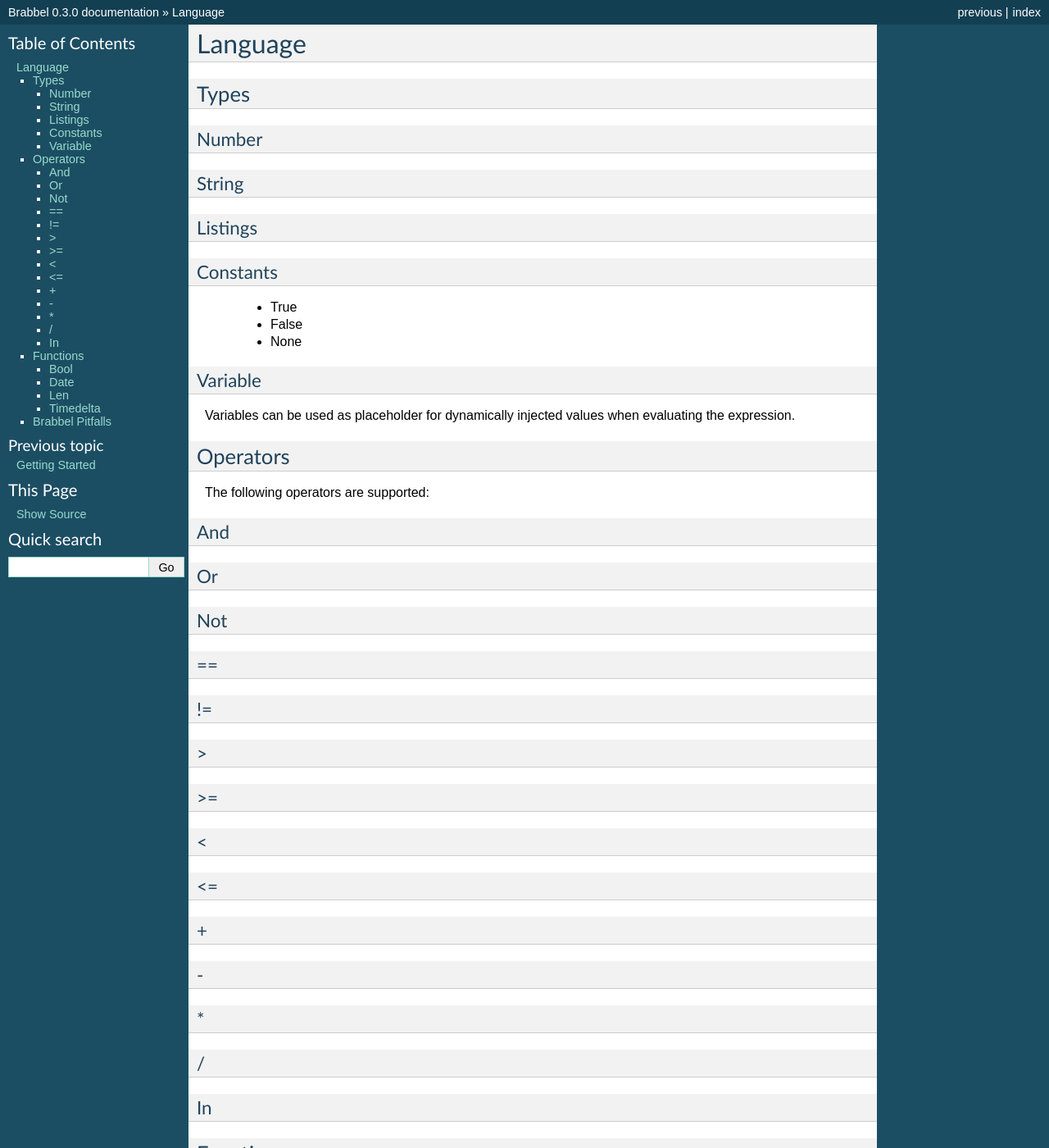
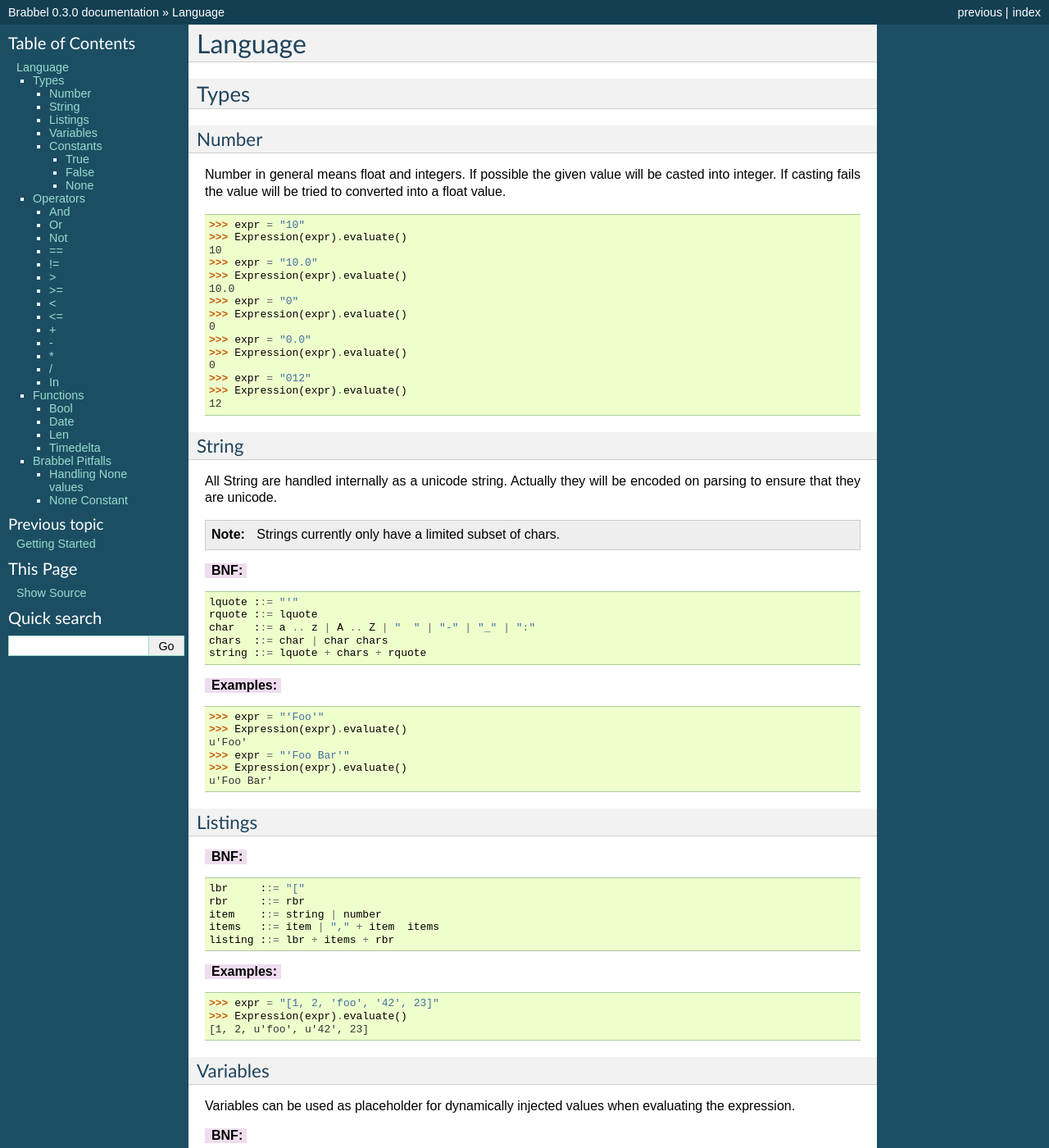
Before and after one commit to ringo-framework/brabbel, a Sphinx documentation site: the page built from docs/main.rst, in a window 1280 px wide and 1400 px high. Shown: the whole window at 82% size. Built offline with Sphinx 7.4.7, drawn with Linux system fonts in a browser that asks for light colours; formulas are drawn with MathJax 3; some of the changed text lies outside the part shown.

Commit message:
Added more docstrings.

```diff
--- a/docs/main.rst
+++ b/docs/main.rst
@@ -7,27 +7,138 @@ Types
 
 Number
 ------
+Number in general means float and integers. If possible the given value will
+be casted into integer. If casting fails the value will be tried to converted
+into a float value.
+
+.. doctest::
+
+        >>> expr = "10"
+        >>> Expression(expr).evaluate()
+        10
+        >>> expr = "10.0"
+        >>> Expression(expr).evaluate()
+        10.0
+        >>> expr = "0"
+        >>> Expression(expr).evaluate()
+        0
+        >>> expr = "0.0"
+        >>> Expression(expr).evaluate()
+        0
+        >>> expr = "012"
+        >>> Expression(expr).evaluate()
+        12
 
 String
 ------
+All String are handled internally as a unicode string. Actually they will be
+encoded on parsing to ensure that they are unicode.
+
+.. note::
+        Strings currently only have a limited subset of chars.
+
+:BNF:
+
+.. parsed-literal::
+
+        lquote ::= "'"
+        rquote ::= lquote
+        char   ::= a .. z | A .. Z | "  " | "-" | "_" | ":"
+        chars  ::= char | char chars
+        string ::= lquote + chars + rquote
+
+
+:Examples:
+
+.. doctest::
+
+        >>> expr = "'Foo'"
+        >>> Expression(expr).evaluate()
+        u'Foo'
+        >>> expr = "'Foo Bar'"
+        >>> Expression(expr).evaluate()
+        u'Foo Bar'
 
 Listings
 --------
+:BNF:
+.. parsed-literal::
+
+        lbr     ::= "["
+        rbr     ::= rbr
+        item    ::= string | number
+        items   ::= item | "," + item  items
+        listing ::= lbr + items + rbr
+
+:Examples:
+.. doctest::
+
+        >>> expr = "[1, 2, 'foo', '42', 23]"
+        >>> Expression(expr).evaluate()
+        [1, 2, u'foo', u'42', 23]
+
+Variables
+---------
+Variables can be used as placeholder for dynamically injected values when
+evaluating the expression.
+
+:BNF:
+.. parsed-literal::
+
+        varsign  ::= "$"
+        char     ::= a .. z | A .. Z | "_"
+        chars    ::= char | char chars
+        variable ::= varsign + chars
+
+:Examples:
+.. doctest::
+
+        >>> rule = "$foo < $bar"
+        >>> values = {'foo': 23, 'bar': 42}
+        >>> Expression(rule).evaluate(values)
+        True
+
+The variables `$foo` and `$bar` will be replaced by the values in the values
+dictionary before the rule gets evaluated.
 
 Constants
 ---------
- * True
- * False
- * None
+True
+^^^^
+Will be converted into the Python "True" value.
 
-Variable
---------
-Variables can be used as placeholder for dynamically injected values when
-evaluating the expression.
+.. doctest::
+
+        >>> rule = "True == ($foo < $bar)"
+        >>> values = {'foo': 23, 'bar': 42}
+        >>> Expression(rule).evaluate(values)
+        True
+
+False
+^^^^^
+Will be converted into the Python "False" value.
+
+.. doctest::
+
+        >>> rule = "False == ($foo > $bar)"
+        >>> values = {'foo': 23, 'bar': 42}
+        >>> Expression(rule).evaluate(values)
+        True
+
+None
+^^^^
+Will be converted into the Python "False" value.
 
 Operators
 =========
 The following operators are supported:
+
+.. important::
+
+    In general **the operands of the operators must be
+    of the same type!** Otherwise a TypeError will be raised. So
+    Comparison of String and Integer values can not be done. This is
+    escpesially important for None values. See :ref:`pitfall_nonevalue`.
 
 And
 ---
@@ -43,6 +154,7 @@ Not
 
 !=
 --
+
 >
 --
 
@@ -97,3 +209,21 @@ Brabbel is not perfect. There are a number things where the Language
 might not behave as expected. This can become a pitfall in some cases so
 this section will list some of them. If you know more please write me an
 Email so I can add these here.
+
+.. _pitfall_nonevalue:
+
+Handling None values
+--------------------
+Because Brabbel can only use the operators with operands of the same
+type you must take care to handle the case that some of the values in an
+Expression may be None. This will fail if '$foo' is None::
+
+    $foo < date('today')
+
+Please handle possible None values this way::
+
+    not bool($foo) or $foo < date('today')
+
+None Constant
+-------------
+Currently the None constant will actually be converted into False.
```
